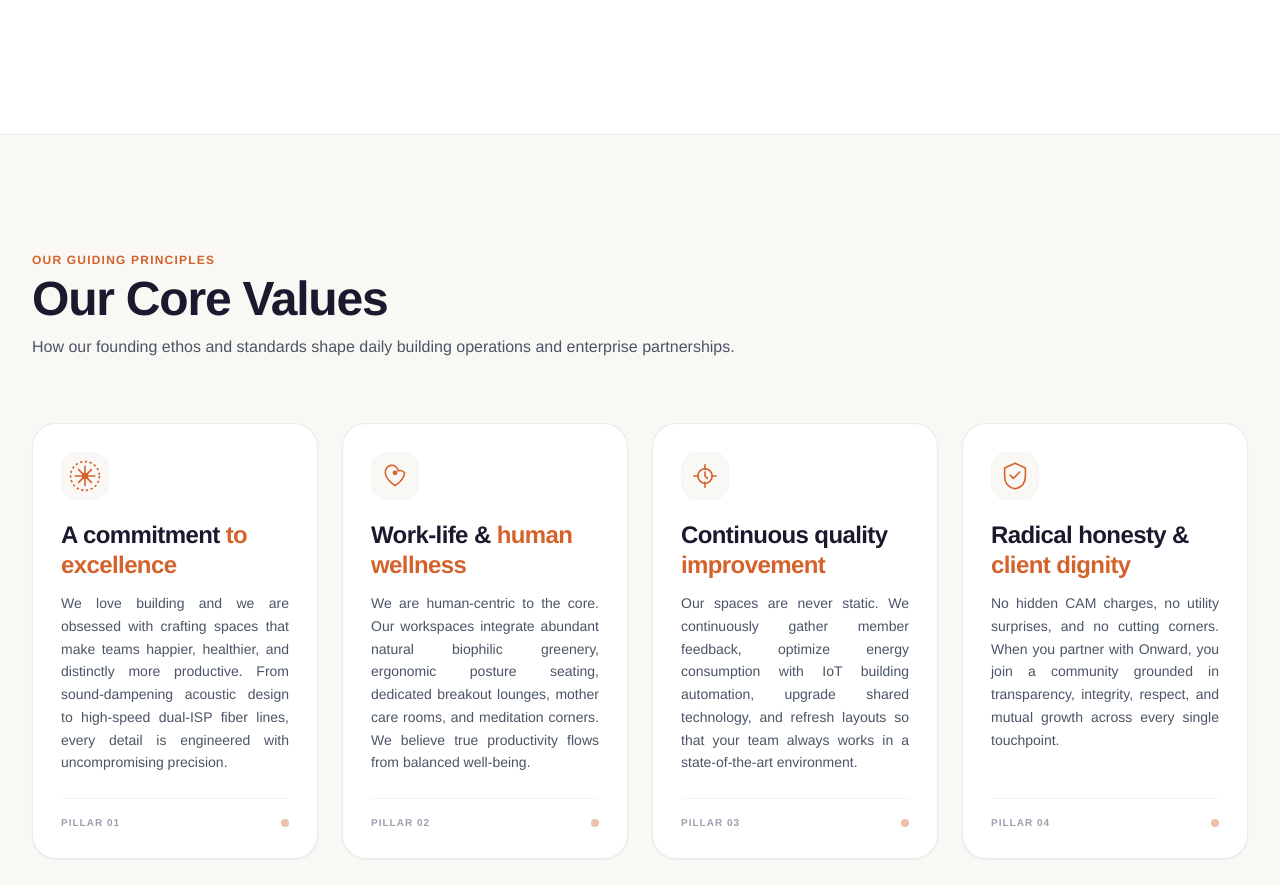
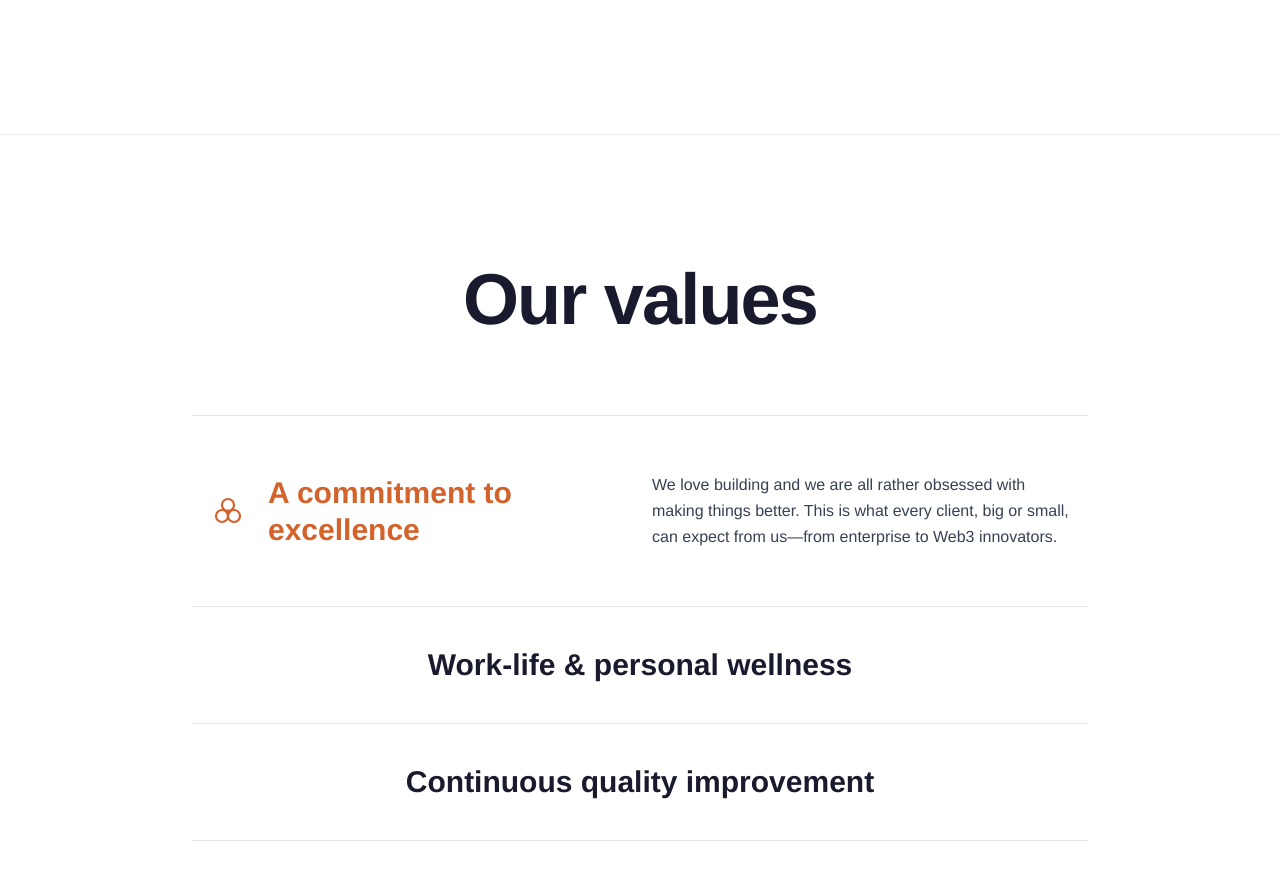
Before and after one commit to Comptech-Enterprises/onwards-website, a Next.js app: page /about in a window 1280 px wide. Shown: the part 1880-2765 px from the top of the page. Built offline with nearby package versions, Linux system fonts and the light colour scheme.

Commit message:
Replace card values with interactive Brilean-style Our values section

```diff
--- a/src/app/about/page.tsx
+++ b/src/app/about/page.tsx
@@ -17,55 +17,52 @@ const heroWords = [
 ];
 
 
-/* ━━━ 3. INTERACTIVE ACCORDION VALUES ━━━ */
+/* ━━━ 3. INTERACTIVE VALUES LIST ━━━ */
 const valuesList = [
   {
     id: "excellence",
-    title1: "A commitment",
-    title2: "to excellence",
-    desc: "We love building and we are obsessed with crafting spaces that make teams happier, healthier, and distinctly more productive. From sound-dampening acoustic design to high-speed dual-ISP fiber lines, every detail is engineered with uncompromising precision.",
+    title: "A commitment to excellence",
+    desc: "We love building and we are all rather obsessed with making things better. This is what every client, big or small, can expect from us—from enterprise to Web3 innovators.",
     icon: (
-      <svg className="w-8 h-8 text-[#d4622b]" viewBox="0 0 40 40" fill="none">
-        <circle cx="20" cy="20" r="18" stroke="currentColor" strokeWidth="2" strokeDasharray="3 3" />
-        <path d="M20 8v24M8 20h24M12 12l16 16M28 12L12 28" stroke="currentColor" strokeWidth="2" strokeLinecap="round" />
-        <circle cx="20" cy="20" r="4" fill="currentColor" />
+      <svg className="w-10 h-10 text-[#d4622b]" viewBox="0 0 40 40" fill="none">
+        <circle cx="20" cy="14" r="6" stroke="currentColor" strokeWidth="2.2" />
+        <circle cx="14" cy="25" r="6" stroke="currentColor" strokeWidth="2.2" />
+        <circle cx="26" cy="25" r="6" stroke="currentColor" strokeWidth="2.2" />
+        <circle cx="20" cy="21" r="2.5" fill="currentColor" />
       </svg>
     ),
   },
   {
     id: "wellness",
-    title1: "Work-life &",
-    title2: "human wellness",
+    title: "Work-life & personal wellness",
     desc: "We are human-centric to the core. Our workspaces integrate abundant natural biophilic greenery, ergonomic posture seating, dedicated breakout lounges, mother care rooms, and meditation corners. We believe true productivity flows from balanced well-being.",
     icon: (
-      <svg className="w-8 h-8 text-[#d4622b]" viewBox="0 0 40 40" fill="none">
-        <path d="M20 32s-12-7.5-12-16a8 8 0 0116-2.5A8 8 0 0132 16c0 8.5-12 16-12 16z" stroke="currentColor" strokeWidth="2" strokeLinejoin="round" />
+      <svg className="w-10 h-10 text-[#d4622b]" viewBox="0 0 40 40" fill="none">
+        <path d="M20 32s-12-7.5-12-16a8 8 0 0116-2.5A8 8 0 0132 16c0 8.5-12 16-12 16z" stroke="currentColor" strokeWidth="2.2" strokeLinejoin="round" />
         <circle cx="20" cy="16" r="3" fill="currentColor" />
       </svg>
     ),
   },
   {
     id: "quality",
-    title1: "Continuous quality",
-    title2: "improvement",
+    title: "Continuous quality improvement",
     desc: "Our spaces are never static. We continuously gather member feedback, optimize energy consumption with IoT building automation, upgrade shared technology, and refresh layouts so that your team always works in a state-of-the-art environment.",
     icon: (
-      <svg className="w-8 h-8 text-[#d4622b]" viewBox="0 0 40 40" fill="none">
-        <path d="M20 6v6m0 16v6M6 20h6m16 0h6" stroke="currentColor" strokeWidth="2" strokeLinecap="round" />
-        <circle cx="20" cy="20" r="9" stroke="currentColor" strokeWidth="2" />
-        <path d="M20 15v5l3 3" stroke="currentColor" strokeWidth="2" strokeLinecap="round" />
+      <svg className="w-10 h-10 text-[#d4622b]" viewBox="0 0 40 40" fill="none">
+        <path d="M20 6v6m0 16v6M6 20h6m16 0h6" stroke="currentColor" strokeWidth="2.2" strokeLinecap="round" />
+        <circle cx="20" cy="20" r="9" stroke="currentColor" strokeWidth="2.2" />
+        <path d="M20 15v5l3 3" stroke="currentColor" strokeWidth="2.2" strokeLinecap="round" />
       </svg>
     ),
   },
   {
     id: "transparency",
-    title1: "Radical honesty &",
-    title2: "client dignity",
+    title: "Radical honesty & client dignity",
     desc: "No hidden CAM charges, no utility surprises, and no cutting corners. When you partner with Onward, you join a community grounded in transparency, integrity, respect, and mutual growth across every single touchpoint.",
     icon: (
-      <svg className="w-8 h-8 text-[#d4622b]" viewBox="0 0 40 40" fill="none">
-        <path d="M20 4L7 10v10c0 9 5.5 14.5 13 16 7.5-1.5 13-7 13-16V10L20 4z" stroke="currentColor" strokeWidth="2" strokeLinejoin="round" />
-        <path d="M14 19l4 4 8-8" stroke="currentColor" strokeWidth="2" strokeLinecap="round" strokeLinejoin="round" />
+      <svg className="w-10 h-10 text-[#d4622b]" viewBox="0 0 40 40" fill="none">
+        <path d="M20 5L8 11v9c0 8.5 5 13.5 12 15 7-1.5 12-6.5 12-15v-9L20 5z" stroke="currentColor" strokeWidth="2.2" strokeLinejoin="round" />
+        <path d="M15 19l4 4 7-7" stroke="currentColor" strokeWidth="2.2" strokeLinecap="round" strokeLinejoin="round" />
       </svg>
     ),
   },
@@ -169,6 +166,9 @@ import ThreeDCardCarousel from "@/components/ThreeDCardCarousel";
 export default function AboutPage() {
   /* Life Carousel state */
   const [lifeIdx, setLifeIdx] = useState(0);
+
+  /* Active value accordion state */
+  const [activeValue, setActiveValue] = useState<string>("excellence");
 
   /* Scroll hooks for 5 scattered photos parallax */
   const welcomeRef = useRef<HTMLDivElement | null>(null);
@@ -443,56 +443,70 @@ export default function AboutPage() {
         </section>
 
         {/* ━━━━━━━━━━━━━━━━━━━━━━━━━━━━━━━━━━━━━━━━━━━━━━━━━━━━━━━━━━━━
-            3. CORE VALUES: NORMAL EQUAL-HEIGHT CARDS
+            3. "OUR VALUES" INTERACTIVE ACCORDION LIST (EXACT BRILEAN STYLE)
         ━━━━━━━━━━━━━━━━━━━━━━━━━━━━━━━━━━━━━━━━━━━━━━━━━━━━━━━━━━━━ */}
-        <section id="values-section" className="py-20 sm:py-28 bg-[#faf8f5] border-b border-gray-200/80">
-          <div className="max-w-7xl mx-auto px-4 sm:px-6 lg:px-8">
-            <div className="max-w-3xl mb-12 sm:mb-16">
-              <span className="text-[11px] sm:text-xs font-bold uppercase tracking-widest text-[#d4622b]">
-                Our Guiding Principles
-              </span>
-              <h2 className="text-3xl sm:text-5xl font-black text-[#1a1a2e] tracking-tight mt-1">
-                Our Core Values
-              </h2>
-              <p className="mt-3 text-sm sm:text-base text-gray-600">
-                How our founding ethos and standards shape daily building operations and enterprise partnerships.
-              </p>
-            </div>
+        <section id="values-section" className="py-24 sm:py-32 bg-white border-b border-gray-200/80">
+          <div className="max-w-6xl mx-auto px-4 sm:px-6 lg:px-8">
+            <h2 className="text-4xl sm:text-6xl lg:text-7xl font-normal text-[#1a1a2e] text-center tracking-tight mb-14 sm:mb-20">
+              Our values
+            </h2>
 
-            {/* Core Values Normal Cards Grid */}
-            <div className="grid grid-cols-1 md:grid-cols-2 lg:grid-cols-4 gap-6 items-stretch">
-              {valuesList.map((val, idx) => (
-                <div
-                  key={val.id}
-                  className="bg-white border border-gray-200/80 rounded-3xl p-6 sm:p-7 flex flex-col justify-between shadow-xs hover:shadow-lg hover:border-[#d4622b]/40 hover:-translate-y-1 transition-all duration-300 group h-full"
-                >
-                  <div>
-                    {/* Icon Container */}
-                    <div className="w-12 h-12 rounded-2xl bg-[#faf8f5] border border-gray-100 flex items-center justify-center text-[#d4622b] group-hover:scale-110 transition-transform duration-300">
-                      {val.icon}
-                    </div>
+            {/* Values Interactive Rows */}
+            <div className="max-w-4xl mx-auto border-t border-gray-200">
+              {valuesList.map((val) => {
+                const isActive = activeValue === val.id;
+                return (
+                  <div
+                    key={val.id}
+                    onClick={() => setActiveValue(val.id)}
+                    onMouseEnter={() => setActiveValue(val.id)}
+                    className="border-b border-gray-200 transition-colors cursor-pointer select-none"
+                  >
+                    <AnimatePresence mode="wait" initial={false}>
+                      {isActive ? (
+                        <motion.div
+                          key="active"
+                          initial={{ opacity: 0, y: 6 }}
+                          animate={{ opacity: 1, y: 0 }}
+                          exit={{ opacity: 0, y: -6 }}
+                          transition={{ duration: 0.25, ease: "easeInOut" }}
+                          className="py-10 sm:py-14 px-2 sm:px-4 grid grid-cols-1 md:grid-cols-12 gap-6 items-center"
+                        >
+                          {/* Left Column: Icon + Title in Orange */}
+                          <div className="md:col-span-6 flex items-center gap-4 sm:gap-5">
+                            <div className="shrink-0">
+                              {val.icon}
+                            </div>
+                            <h3 className="text-xl sm:text-2xl lg:text-3xl font-medium text-[#d4622b] leading-tight">
+                              {val.title}
+                            </h3>
+                          </div>
 
-                    {/* Header Title */}
-                    <h3 className="text-xl sm:text-2xl font-bold tracking-tight leading-tight mt-5 mb-3 text-[#1a1a2e]">
-                      <span>{val.title1}</span>{" "}
-                      <span className="text-[#d4622b] block sm:inline">{val.title2}</span>
-                    </h3>
-
-                    {/* Full Description text */}
-                    <p className="text-xs sm:text-sm text-gray-600 leading-relaxed text-justify">
-                      {val.desc}
-                    </p>
+                          {/* Right Column: Description */}
+                          <div className="md:col-span-6">
+                            <p className="text-sm sm:text-base text-gray-700 leading-relaxed">
+                              {val.desc}
+                            </p>
+                          </div>
+                        </motion.div>
+                      ) : (
+                        <motion.div
+                          key="inactive"
+                          initial={{ opacity: 0 }}
+                          animate={{ opacity: 1 }}
+                          exit={{ opacity: 0 }}
+                          transition={{ duration: 0.2 }}
+                          className="py-8 sm:py-10 text-center"
+                        >
+                          <h3 className="text-xl sm:text-2xl lg:text-3xl font-normal text-[#1a1a2e] hover:text-[#d4622b] transition-colors inline-block">
+                            {val.title}
+                          </h3>
+                        </motion.div>
+                      )}
+                    </AnimatePresence>
                   </div>
-
-                  {/* Bottom Index Badge */}
-                  <div className="mt-6 pt-4 border-t border-gray-100 flex items-center justify-between">
-                    <span className="text-[10px] font-bold uppercase tracking-widest text-gray-400 group-hover:text-[#d4622b] transition-colors">
-                      Pillar 0{idx + 1}
-                    </span>
-                    <span className="w-2 h-2 rounded-full bg-[#d4622b]/40 group-hover:bg-[#d4622b] transition-colors" />
-                  </div>
-                </div>
-              ))}
+                );
+              })}
             </div>
           </div>
         </section>
```
